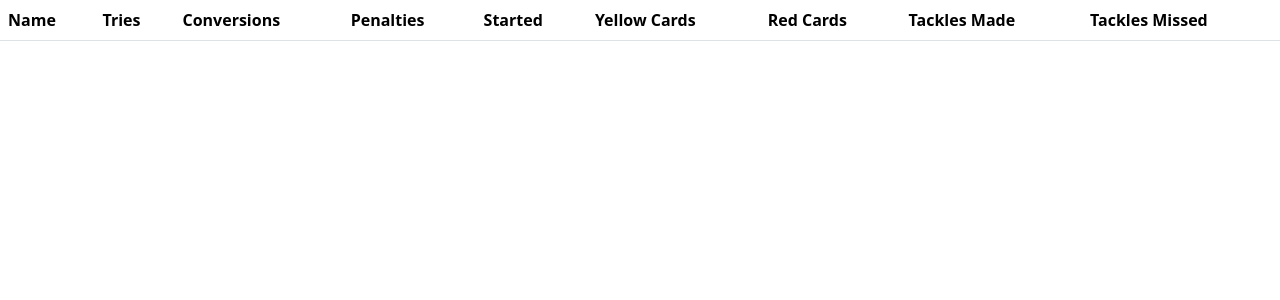
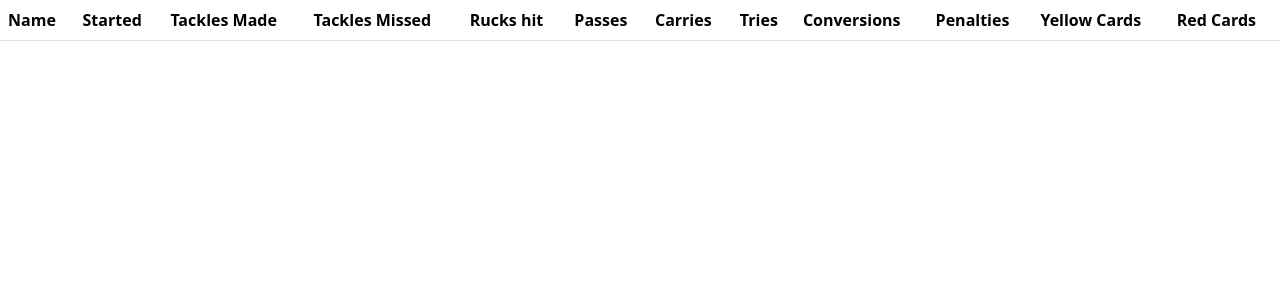
Before and after one commit to danielaldham/rugbystats, a Django app: page /match_stats/3/ in a window 1280 px wide. Shown: the part 56-356 px from the top of the page. Run offline with Django 4.2, Linux system fonts and the light colour scheme; data comes from the database, SQL or seed files in the repository; both versions use the stored data as it was after the commit; lists and menus that the app fills with data are empty.

Commit message:
udpate payer stats html

```diff
--- a/rugbystats/stats/templates/player_statistics.html
+++ b/rugbystats/stats/templates/player_statistics.html
@@ -6,29 +6,34 @@
   <thead>
       <tr>
         <th>Name</th>
+        <th>Started</th>
+        <th>Tackles Made</th>
+        <th>Tackles Missed</th>
+        <th>Rucks hit</th>
+        <th>Passes</th>
+        <th>Carries</th>
         <th>Tries</th>
         <th>Conversions</th>
         <th>Penalties</th>
-          <th>Started</th>
         <th>Yellow Cards</th>
         <th>Red Cards</th>
-          <th>Tackles Made</th>
-          <th>Tackles Missed</th>
       </tr>
     </thead>
 {% for stat in statistics %}
   <tr>
       <td>{{ stat.player.full_name }}</td>
+      <td>{{ stat.started }}</td>
+      <td>{{ stat.tackles_made }}</td>
+      <td>{{ stat.tackles_missed }}</td>
+      <td>{{ stat.rucks_hit }}</td>
+      <td>{{ stat.passes }}</td>
+      <td>{{ stat.carries }}</td>
       <td>{{ stat.tries }}</td>
       <td>{{ stat.conversions }}</td>
       <td>{{ stat.penalties }}</td>
-        <td>{{ stat.started }}</td>
       <td>{{ stat.yellow_cards }}</td>
       <td>{{ stat.red_cards }}</td>
-        <td>{{ stat.tackles_made }}</td>
-        <td>{{ stat.tackles_missed }}</td>
   </tr>
 {% endfor %}
-
 </table>
 {% endblock %}
```
Also changed, not shown: rugbystats/db.sqlite3. Lines whose indentation alone changed are shown as unchanged.
